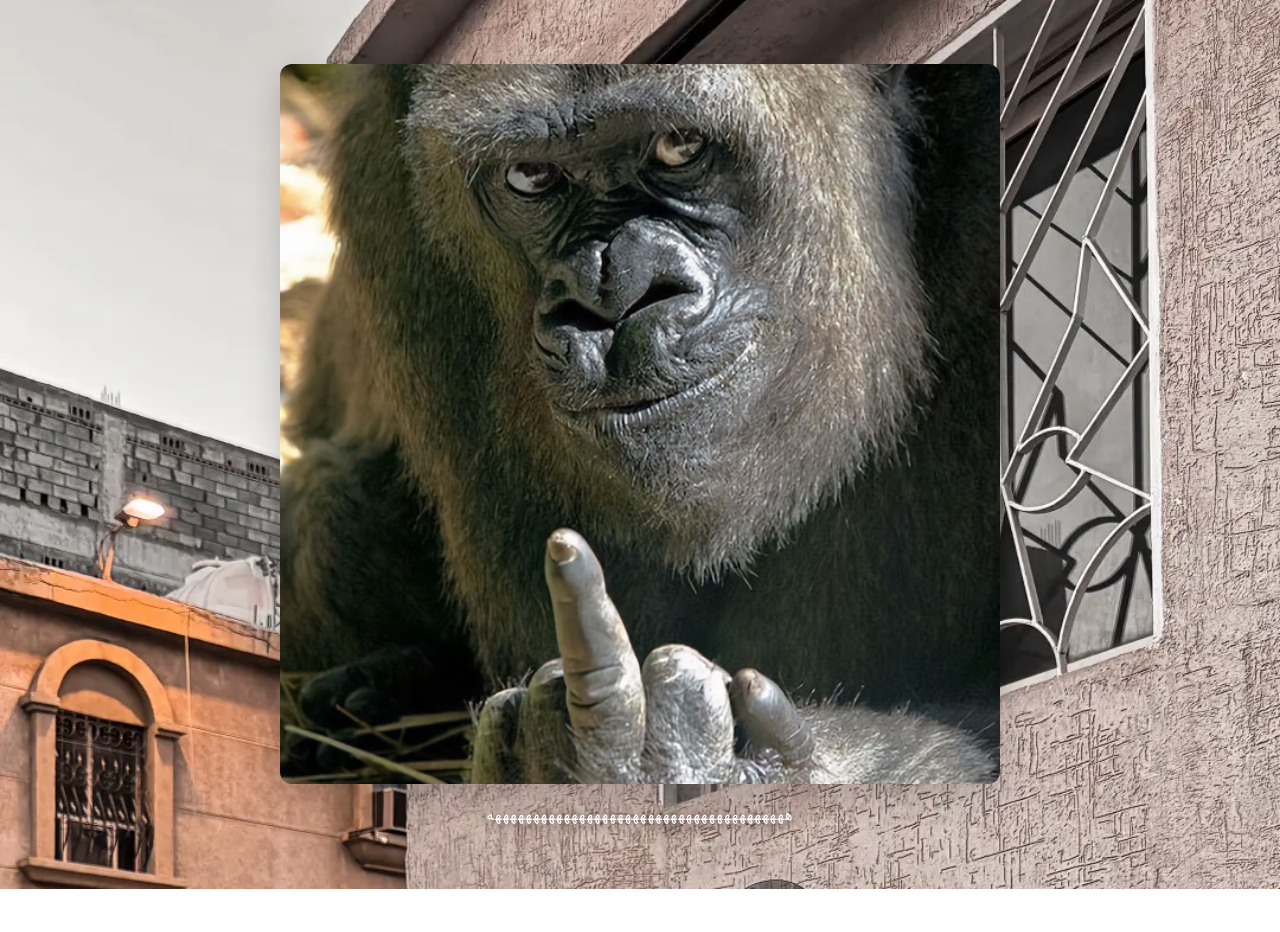
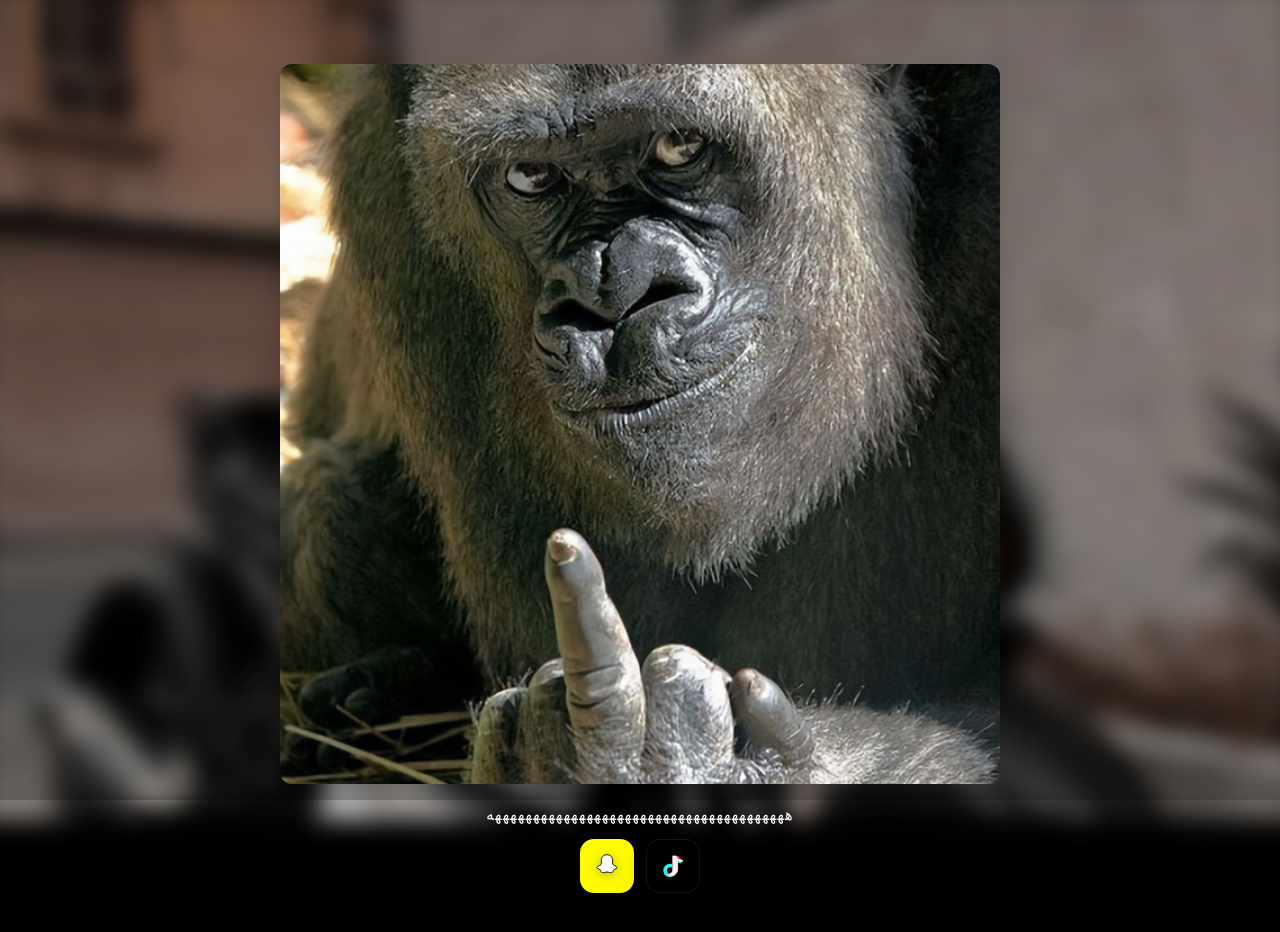
Before and after one commit to 7osin/qqr, a plain HTML site: page index.html in a window 1280 px wide. Before the commit the page ends 889 px from the top, so only its background shows below. Drawn offline with Linux system fonts and the light colour scheme.

Commit message:
Refine social icon styling

```diff
--- a/index.html
+++ b/index.html
@@ -8,14 +8,34 @@
       body {
         margin: 0;
         font-family: "Segoe UI", Tahoma, Arial, sans-serif;
-        background: url("44e.png") center / cover no-repeat fixed;
+        background: #000;
         color: #111;
+        min-height: 100vh;
+        position: relative;
+        overflow-x: hidden;
+      }
+      body::before {
+        content: "";
+        position: fixed;
+        inset: -20px;
+        background: url("44e.png") center / cover no-repeat;
+        filter: blur(12px) brightness(0.85);
+        z-index: 0;
+      }
+      body::after {
+        content: "";
+        position: fixed;
+        inset: 0;
+        background: linear-gradient(160deg, rgba(0, 0, 0, 0.35), rgba(0, 0, 0, 0.15));
+        z-index: 0;
       }
       .wrap {
         max-width: 900px;
         margin: 40px auto;
         padding: 24px 16px;
         text-align: center;
+        position: relative;
+        z-index: 1;
       }
       img {
         width: 100%;
@@ -31,6 +51,46 @@
         letter-spacing: 1px;
         text-shadow: 0 2px 12px rgba(0, 0, 0, 0.6);
       }
+      .socials {
+        margin-top: 14px;
+        display: flex;
+        justify-content: center;
+        gap: 12px;
+      }
+      .social {
+        width: 52px;
+        height: 52px;
+        border-radius: 14px;
+        display: inline-flex;
+        align-items: center;
+        justify-content: center;
+        text-decoration: none;
+        box-shadow: 0 10px 24px rgba(0, 0, 0, 0.35);
+        transition: transform 0.2s ease, box-shadow 0.2s ease;
+        border: 1px solid rgba(255, 255, 255, 0.08);
+      }
+      .social:focus-visible,
+      .social:hover {
+        transform: translateY(-2px);
+        box-shadow: 0 14px 28px rgba(0, 0, 0, 0.45);
+      }
+      .social.snap {
+        background: #fffc00;
+      }
+      .social.tiktok {
+        background: #000;
+      }
+      .social svg {
+        width: 30px;
+        height: 30px;
+        display: block;
+      }
+      .social.snap svg {
+        filter: drop-shadow(0 2px 6px rgba(0, 0, 0, 0.25));
+      }
+      .social.tiktok svg {
+        filter: drop-shadow(0 2px 8px rgba(0, 0, 0, 0.55));
+      }
       @media (max-width: 600px) {
         .wrap {
           margin: 16px auto;
@@ -39,6 +99,14 @@
         img {
           max-width: 100%;
         }
+        .social {
+          width: 46px;
+          height: 46px;
+        }
+        .social svg {
+          width: 26px;
+          height: 26px;
+        }
       }
     </style>
   </head>
@@ -46,6 +114,37 @@
     <div class="wrap">
       <img src="d85.jpg" alt="الصورة" />
       <div class="laugh">هههههههههههههههههههههههههههههههههههههههه</div>
+      <div class="socials">
+        <a class="social snap" href="https://www.snapchat.com/add/h.nalshammari" target="_blank" rel="noopener" aria-label="Snapchat">
+          <svg viewBox="0 0 64 64" aria-hidden="true" focusable="false">
+            <path
+              fill="#fff"
+              stroke="#000"
+              stroke-width="2"
+              stroke-linejoin="round"
+              d="M32 8c-8.5 0-12.2 6.2-12.2 12.3 0 1.8.2 3.5.3 5.2.2 2.7-1.1 4.2-3.6 5.2-3.4 1.3-5.7 3.2-5.7 4.9 0 1.2.9 2.2 3.2 2.6 2.1.3 3.6 1.7 4.3 3.9.8 2.7 2.9 4.1 6 4.1 1.4 0 2.9-.3 4.3-.8 1.2-.4 2.3-.6 3.4-.6s2.2.2 3.4.6c1.5.5 2.9.8 4.3.8 3.1 0 5.2-1.4 6-4.1.7-2.2 2.2-3.6 4.3-3.9 2.3-.4 3.2-1.4 3.2-2.6 0-1.7-2.3-3.6-5.7-4.9-2.5-1-3.8-2.5-3.6-5.2.1-1.7.3-3.4.3-5.2C44.2 14.2 40.5 8 32 8z"
+            />
+          </svg>
+        </a>
+        <a class="social tiktok" href="https://www.tiktok.com/@h.nalshammari" target="_blank" rel="noopener" aria-label="TikTok">
+          <svg viewBox="0 0 64 64" aria-hidden="true" focusable="false">
+            <path
+              fill="#25F4EE"
+              d="M36 10c1.8 3.7 4.9 6.6 8.7 8.1 1.7.7 3.6 1.1 5.5 1.2v7.1c-3.6-.1-7.1-1-10.3-2.6v17.7c0 7.8-6.4 14.1-14.2 14.1-7.9 0-14.3-6.3-14.3-14.1 0-7.8 6.4-14.2 14.3-14.2 1.5 0 3 .2 4.4.7v7.6c-1.3-.7-2.8-1-4.4-1-3.7 0-6.7 3-6.7 6.8 0 3.7 3 6.7 6.7 6.7 3.7 0 6.7-3 6.7-6.7V10h6.6z"
+            />
+            <path
+              fill="#FE2C55"
+              d="M39 10h4.7c1.8 3.7 4.9 6.6 8.7 8.1v4.4c-3.3-.2-6.5-1.2-9.3-2.9v17.9c0 7.8-6.4 14.1-14.2 14.1-4.8 0-9-2.3-11.6-5.8 2.6 1.6 5.8 2 8.8.9 3.3-1.2 5.4-4.4 5.4-7.8V10h7.5z"
+              opacity="0.85"
+            />
+            <path
+              fill="#fff"
+              d="M39 10c1.8 3.7 4.9 6.6 8.7 8.1 1.6.6 3.3 1 5.1 1.1v4.4c-3.6-.1-7.1-1-10.3-2.6v17.7c0 7.8-6.4 14.1-14.2 14.1-4.1 0-7.8-1.7-10.4-4.4 2.2 1.2 4.7 1.5 7.1.7 3.3-1.1 5.6-4.3 5.6-7.8V10h6.4z"
+              opacity="0.9"
+            />
+          </svg>
+        </a>
+      </div>
     </div>
   </body>
 </html>
```
